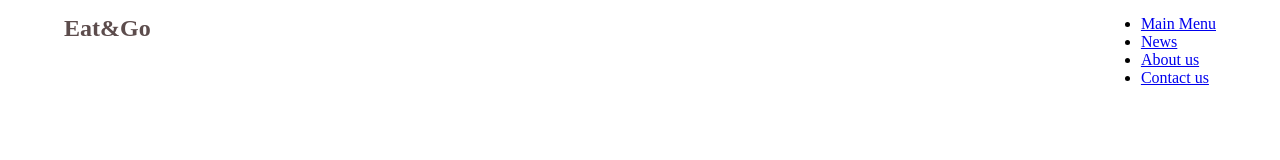
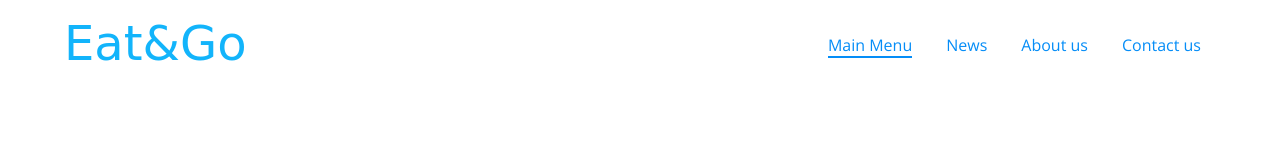
Before and after one commit to Pervej0/Assaignment-1, a plain HTML site: page index.html in a window 1280 px wide. Drawn offline with nearby package versions, Linux system fonts and the light colour scheme; a web font is replaced by a local one.

Commit message:
Header section done

```diff
--- a/index.html
+++ b/index.html
@@ -17,11 +17,11 @@
     <section class="container">
       <header class="menubar inline">
         <div class="logo">
-          <h1 class="brand-name">Eat&Go</h1>
+          <h1 class="brand-name"><a href="#">Eat&Go</a></h1>
         </div>
         <div class="menu-list">
           <ul>
-            <li><a href="#">Main Menu</a></li>
+            <li><a href="#" id="active">Main Menu</a></li>
             <li><a href="#">News</a></li>
             <li><a href="#">About us</a></li>
             <li><a href="#">Contact us</a></li>
--- a/style.css
+++ b/style.css
@@ -17,6 +17,32 @@ header {
   justify-content: space-between;
 }
 
-.logo .brand-name {
-  color: rgb(92, 76, 76);
+.logo .brand-name a {
+  font-size: 3rem;
+  font-family: "Italianno", cursive;
+  font-weight: 400;
+  color: #12b4fb;
+  text-decoration: none;
 }
+
+.menubar .menu-list ul {
+  padding: 0px;
+  margin: 0px;
+}
+
+.menubar .menu-list ul li {
+  list-style-type: none;
+  display: inline;
+  padding: 12px 15px;
+  line-height: 60px;
+}
+
+#active {
+  border-bottom: 2px solid #058df7;
+}
+.menubar .menu-list ul li a {
+  color: #058df7;
+  font-family: "Open Sans", sans-serif;
+  font-size: 16px;
+  text-decoration: none;
+}
```
Also changed, not shown: 1 other file.
